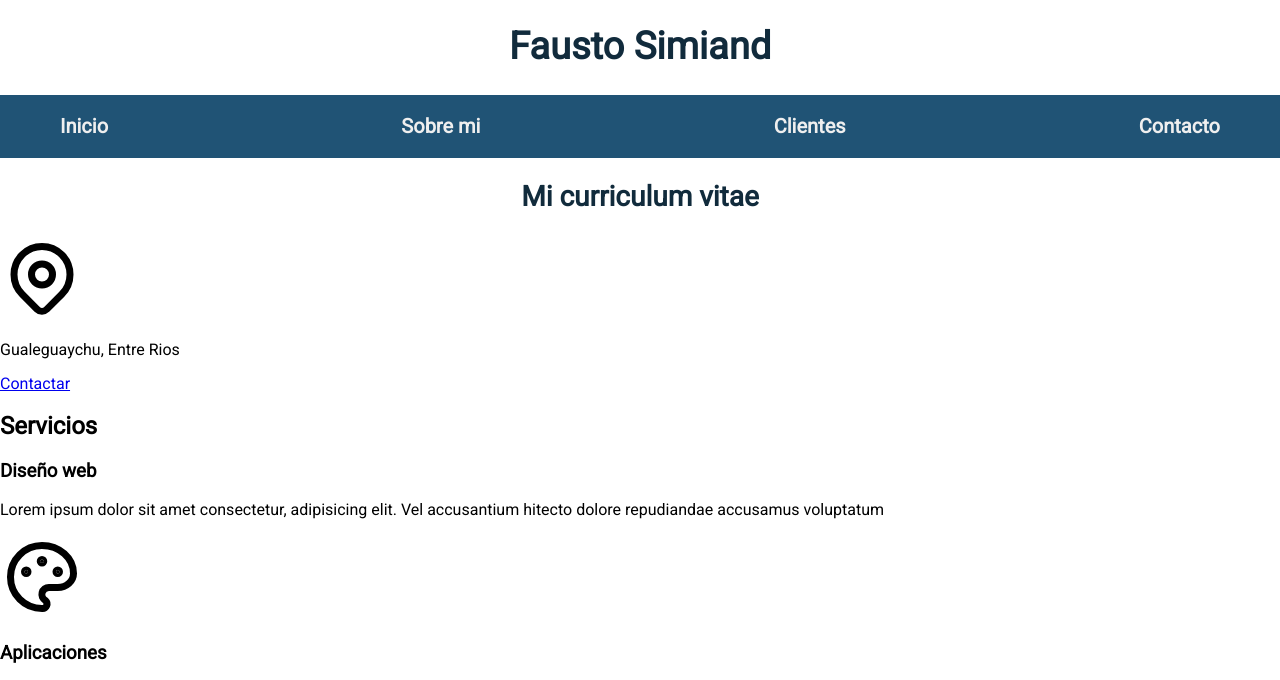
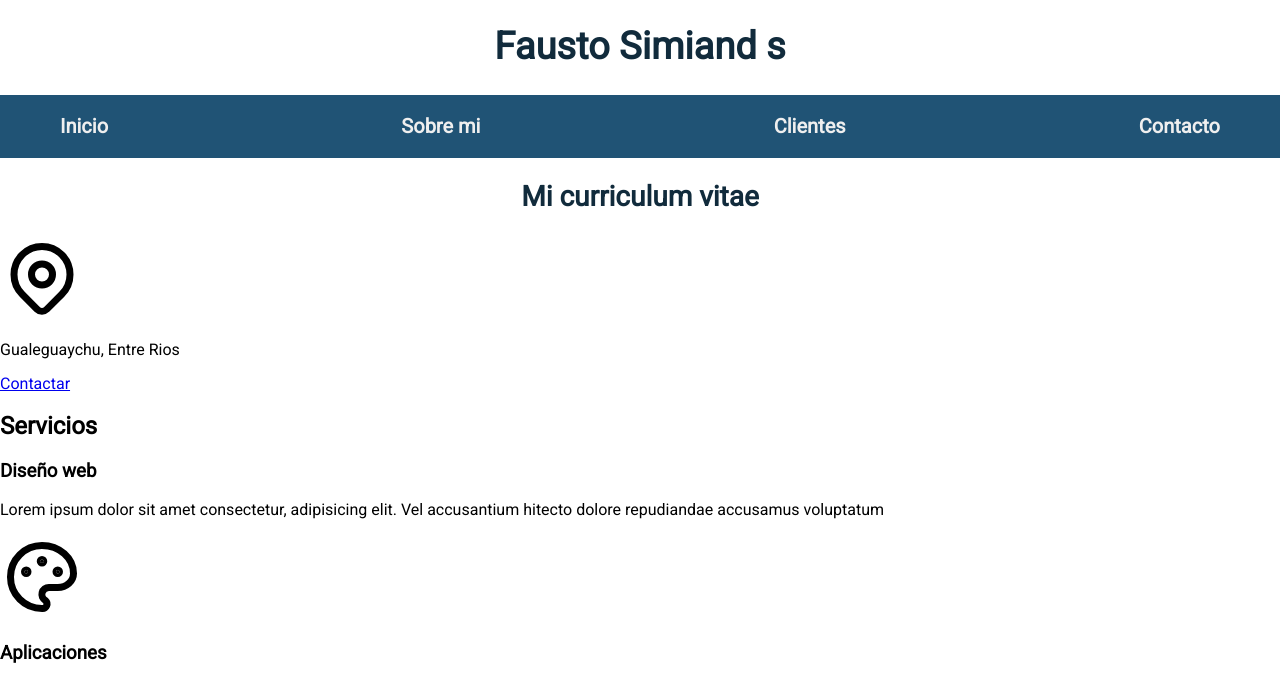
Before and after one commit to faustosimiand/freelancer_inicio, a plain HTML site: page index.html in a window 1280 px wide. Shown: the top 680 px of the page. Drawn offline with Linux system fonts and the light colour scheme.

Commit message:
update index.html

```diff
--- a/index.html
+++ b/index.html
@@ -17,7 +17,7 @@
 </head>
 <body>
     <header>
-        <h1 class="titulo"> Fausto Simiand </h1>
+        <h1 class="titulo"> Fausto Simiand s</h1>
     </header>
 
     <div class="nav-bg">
```
